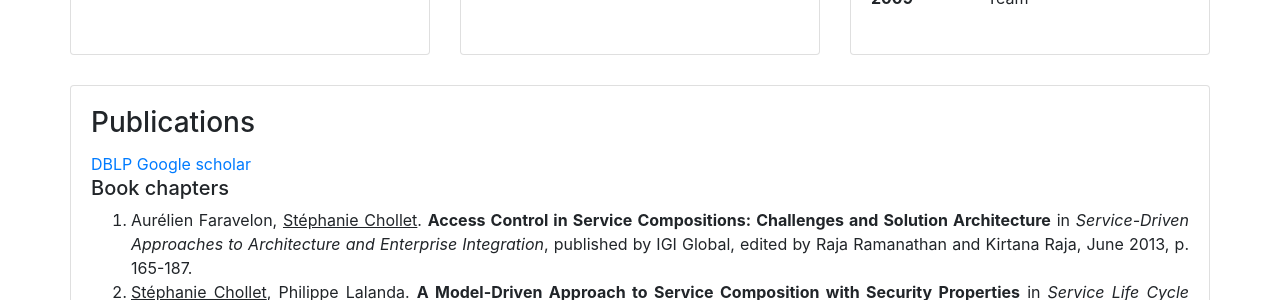
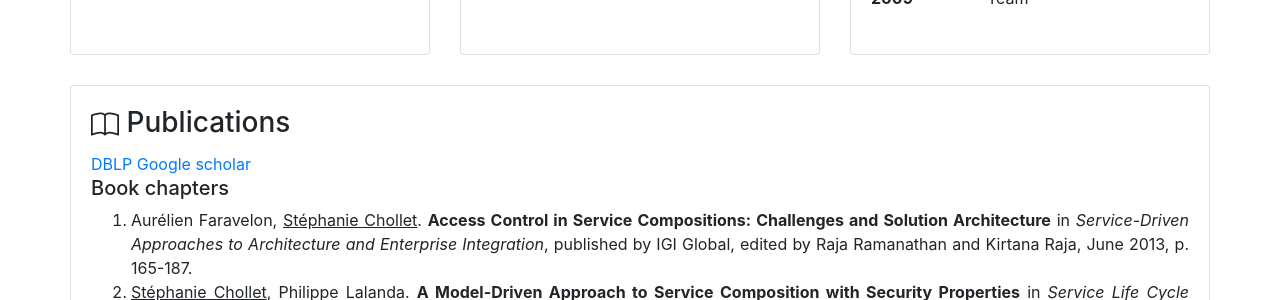
Before and after one commit to schollet/homepage, a Jekyll site: the page built from index.html, in a window 1280 px wide. Shown: the part 780-1080 px from the top of the page. Built offline with Jekyll 4.4.1, drawn with Linux system fonts in a browser that asks for light colours.

Commit message:
Update index.html

```diff
--- a/index.html
+++ b/index.html
@@ -84,7 +84,11 @@ layout: default
     <div class="card-deck">
       <div class="card">
         <div class="card-body">
-          <h3 class="card-title">Publications</h3>
+          <h3 class="card-title">
+		  <svg width="1em" height="1em" viewBox="0 0 16 16" class="bi bi-book" fill="currentColor" xmlns="http://www.w3.org/2000/svg">
+			  <path fill-rule="evenodd" d="M1 2.828v9.923c.918-.35 2.107-.692 3.287-.81 1.094-.111 2.278-.039 3.213.492V2.687c-.654-.689-1.782-.886-3.112-.752-1.234.124-2.503.523-3.388.893zm7.5-.141v9.746c.935-.53 2.12-.603 3.213-.493 1.18.12 2.37.461 3.287.811V2.828c-.885-.37-2.154-.769-3.388-.893-1.33-.134-2.458.063-3.112.752zM8 1.783C7.015.936 5.587.81 4.287.94c-1.514.153-3.042.672-3.994 1.105A.5.5 0 0 0 0 2.5v11a.5.5 0 0 0 .707.455c.882-.4 2.303-.881 3.68-1.02 1.409-.142 2.59.087 3.223.877a.5.5 0 0 0 .78 0c.633-.79 1.814-1.019 3.222-.877 1.378.139 2.8.62 3.681 1.02A.5.5 0 0 0 16 13.5v-11a.5.5 0 0 0-.293-.455c-.952-.433-2.48-.952-3.994-1.105C10.413.809 8.985.936 8 1.783z"/>
+</svg>
+		  Publications</h3>
           <a href="http://www.informatik.uni-trier.de/~ley/pers/hd/c/Chollet:St=eacute=phanie.html">DBLP</a> <a href="http://scholar.google.com/citations?user=RLzlOBMAAAAJ&amp;hl=en">Google scholar</a>
 
           <h5>Book chapters</h5>
```
